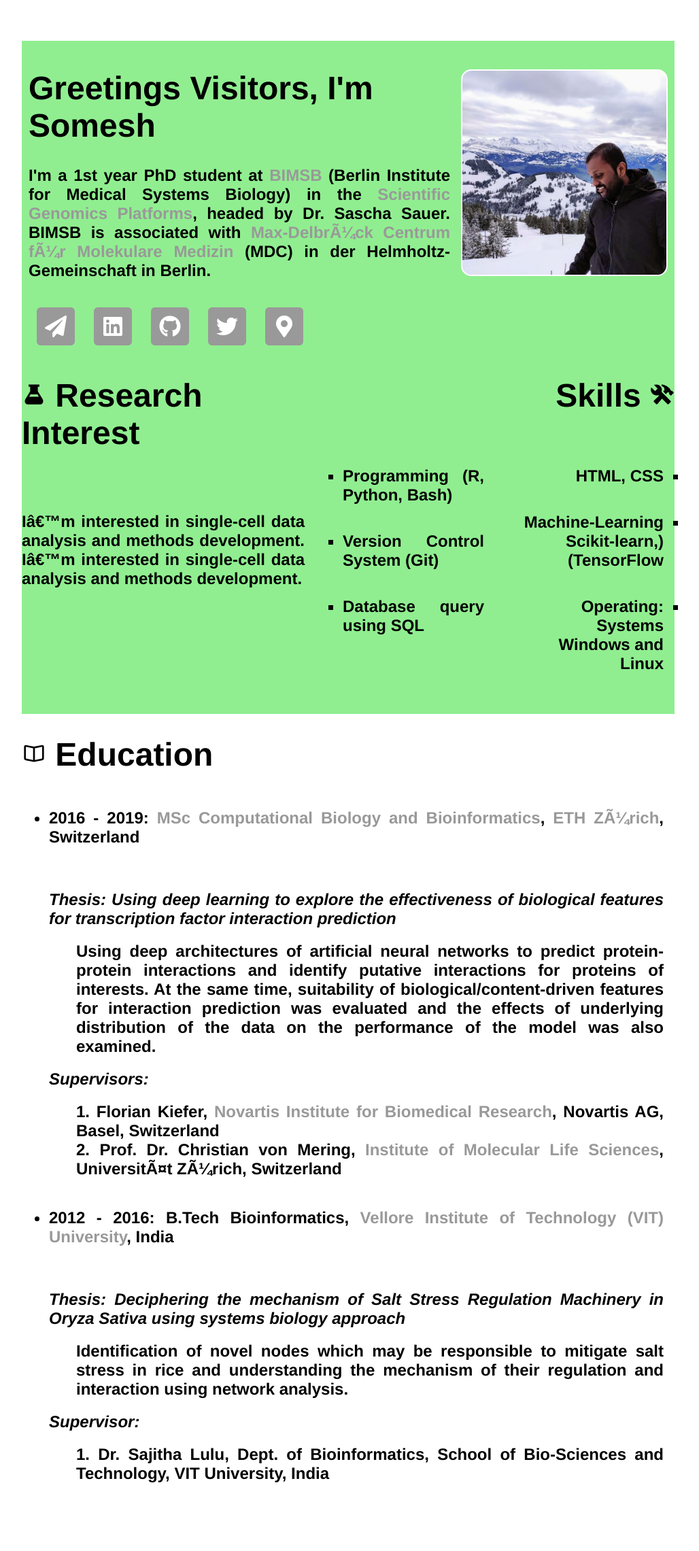
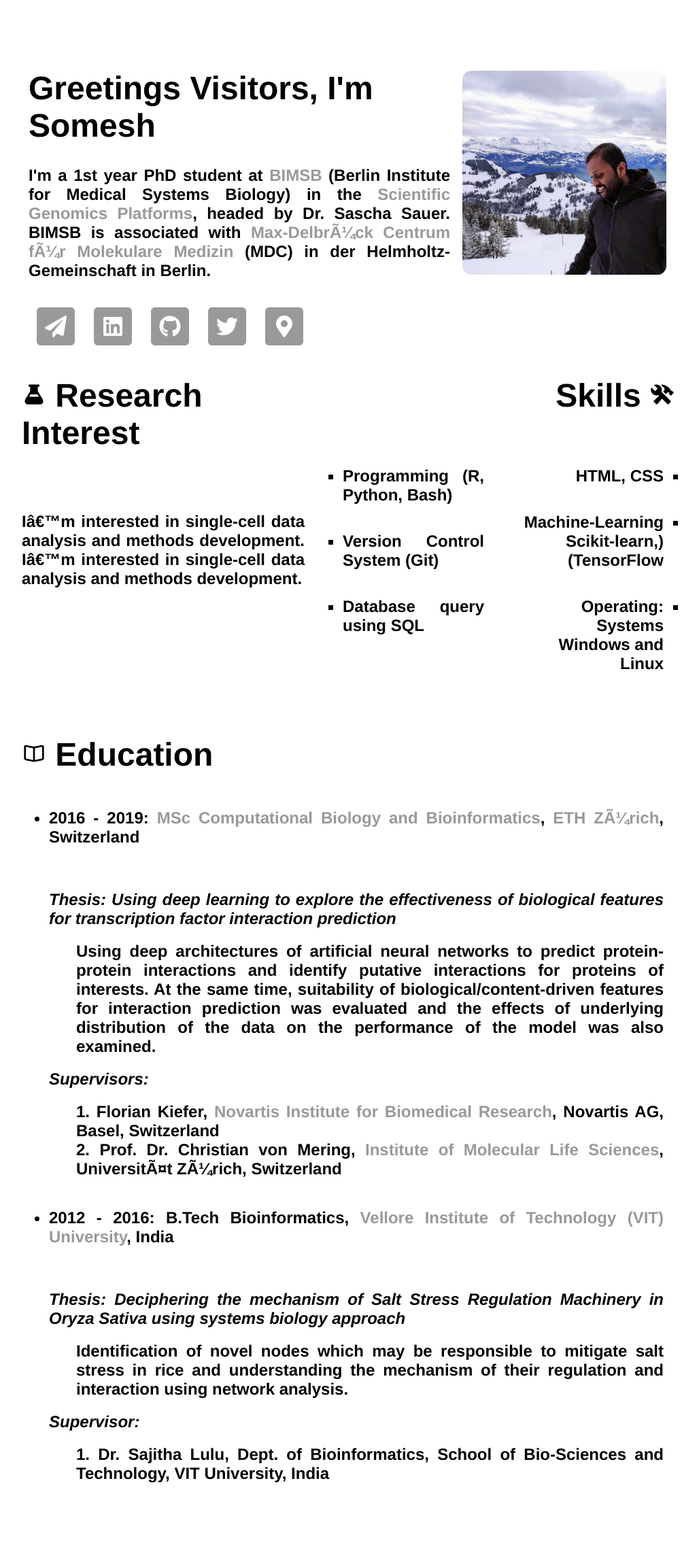
Before and after one commit to saisomesh2594/saisomesh2594.github.io, a Jekyll site: the page built from index.html, in a window 1280 px wide. Shown: the whole page at 68% size, without its empty margins (128-1156 px from the left). Built offline with Jekyll 4.4.1, drawn with Linux system fonts in a browser that asks for light colours.

Commit message:
Update main.css

```diff
--- a/css/main.css
+++ b/css/main.css
@@ -103,7 +103,7 @@ table, th, td {
 #container {
   display: flex;
   flex-flow: row nowrap;
-	background-color: lightgreen;
+	/*background-color: lightgreen;*/
 	/*height: 30px;*/
 }
 
@@ -111,7 +111,7 @@ table, th, td {
   display: flex;
   flex-flow: row nowrap;
   /*overflow-x:auto;*/
-  background-color: lightgreen;
+  /*background-color: lightgreen;*/
   /*top:30px;
   left:0;right:0;
   bottom:0;
```
